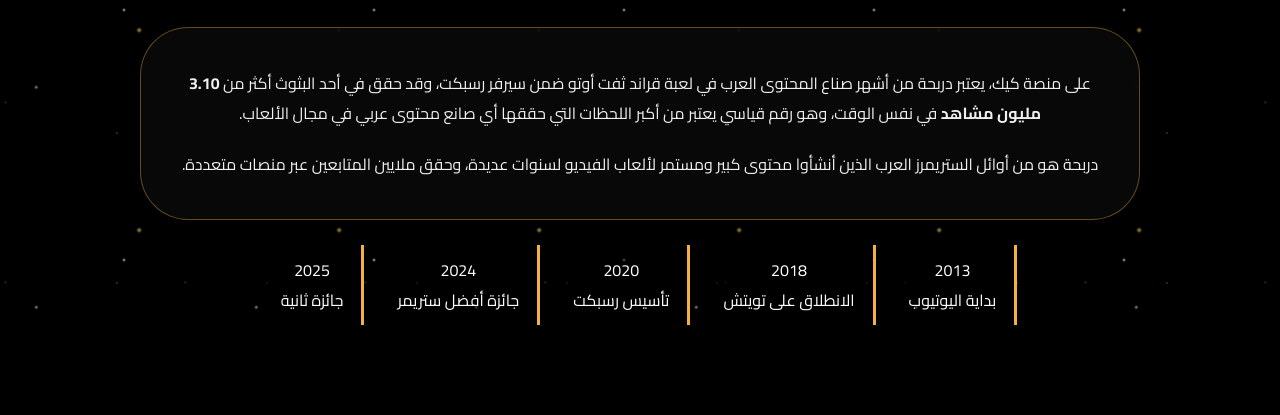
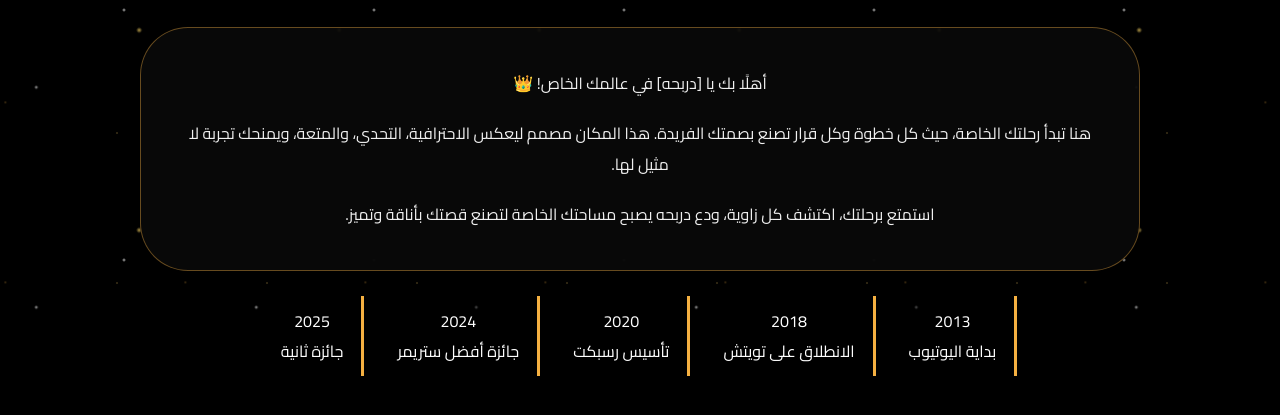
Before and after one commit to rex34x/DRB7H, a plain HTML site: page index.html in a window 1280 px wide. Both pictures are taken after a click on the button "ادخل إلى عالم دربحة". Shown: the part 389-804 px from the top of the page. Drawn offline with nearby package versions, Linux system fonts and the light colour scheme.

Commit message:
Update index.html

```diff
--- a/index.html
+++ b/index.html
@@ -422,12 +422,13 @@
                 <div class="stat-royal"><div class="stat-number-royal"> 3.10 مليون</div><div>أعلى مشاهدة بث</div></div>
                 <div class="stat-royal"><div class="stat-number-royal">413k ألف</div><div>متابع انستقرام</div></div>
             </div>
-            <div class="royal-card">
-                <div class="royal-text">
-                    <p>على منصة كيك، يعتبر دربحة من أشهر صناع المحتوى العرب في لعبة قراند ثفت أوتو ضمن سيرفر رسبكت، وقد حقق في أحد البثوث أكثر من <strong>3.10 مليون مشاهد</strong> في نفس الوقت، وهو رقم قياسي يعتبر من أكبر اللحظات التي حققها أي صانع محتوى عربي في مجال الألعاب.</p>
-                    <p style="margin-top: 20px;">دربحة هو من أوائل الستريمرز العرب الذين أنشأوا محتوى كبير ومستمر لألعاب الفيديو لسنوات عديدة، وحقق ملايين المتابعين عبر منصات متعددة.</p>
-                </div>
-            </div>
+           <div class="royal-card">
+    <div class="royal-text">
+        <p>أهلًا بك يا [دربحه] في عالمك الخاص! 👑</p>
+        <p style="margin-top: 20px;">هنا تبدأ رحلتك الخاصة، حيث كل خطوة وكل قرار تصنع بصمتك الفريدة. هذا المكان مصمم ليعكس الاحترافية، التحدي، والمتعة، ويمنحك تجربة لا مثيل لها.</p>
+        <p style="margin-top: 20px;">استمتع برحلتك، اكتشف كل زاوية، ودع دربحه يصبح مساحتك الخاصة لتصنع قصتك بأناقة وتميز.</p>
+    </div>
+</div>
             <div class="timeline-royal">
                 <div class="timeline-royal-node"><div class="timeline-year">2013</div><div>بداية اليوتيوب</div></div>
                 <div class="timeline-royal-node"><div class="timeline-year">2018</div><div>الانطلاق على تويتش</div></div>
```
